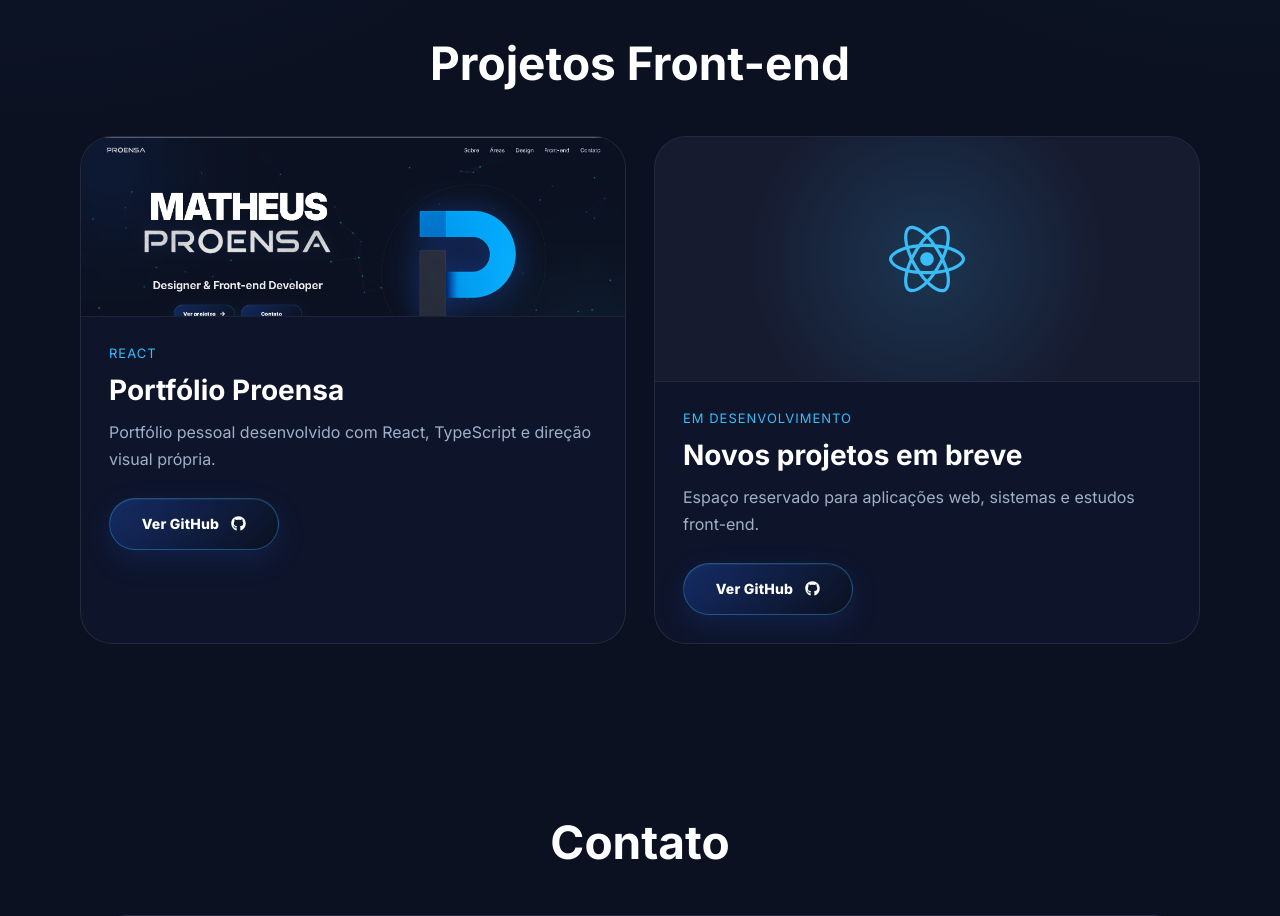
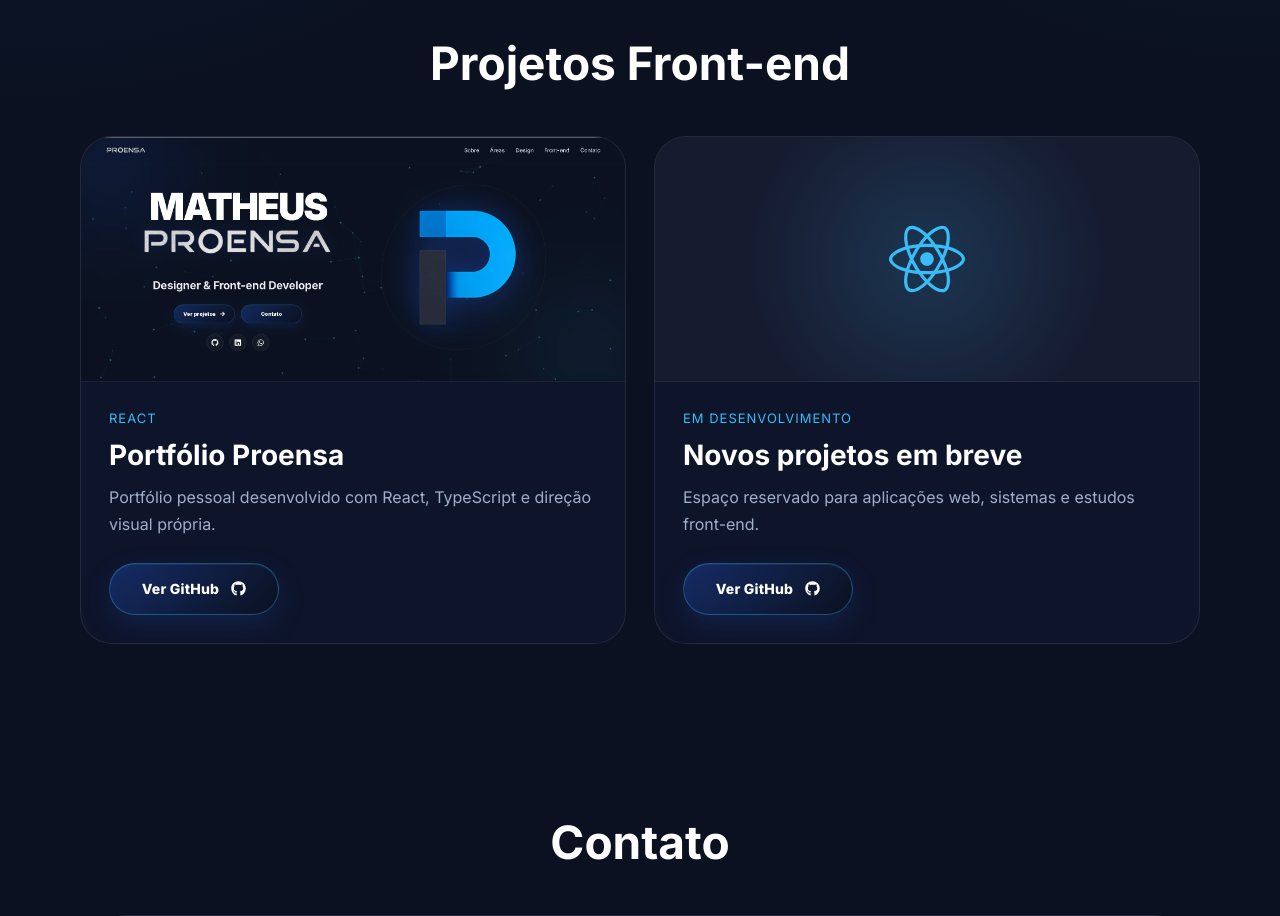
Before and after one commit to MatheusProensa/portfolio-proensa, a React (Vite) app: page / in a window 1280 px wide. Shown: the part 2820-3736 px from the top of the page. Built offline with nearby package versions, Linux system fonts and the light colour scheme.

Commit message:
Corrige header e cursor glow

```diff
--- a/src/App.css
+++ b/src/App.css
@@ -610,6 +610,8 @@ main {
   display: flex;
 
   flex-direction: column;
+
+  min-height: 100%;
 }
 
 .frontend-card .project-button {
@@ -857,19 +859,13 @@ main {
     margin-top: 18px;
   }
 
-  .hero-actions {
-    flex-direction: row;
-
-    justify-content: center;
-
-    flex-wrap: wrap;
-
-    gap: 14px;
-
-    margin-top: 24px;
-  }
-.hero-actions {
+ .hero-actions {
   width: 100%;
+  flex-direction: row;
+  justify-content: center;
+  flex-wrap: wrap;
+  gap: 14px;
+  margin-top: 24px;
 }
 
 .hero-actions .btn {
@@ -1069,12 +1065,11 @@ main {
 
 .frontend-preview {
   width: 100%;
-  height: 180px;
-
+  height: 245px;
   overflow: hidden;
-
   border-bottom: 1px solid rgba(255,255,255,0.06);
 }
+
 .frontend-preview img {
   width: 100%;
   height: 100%;
```
